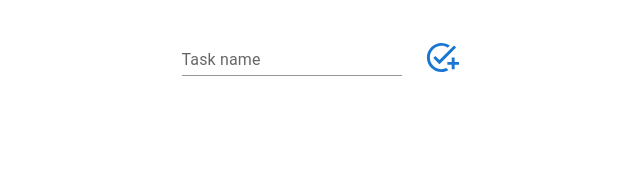
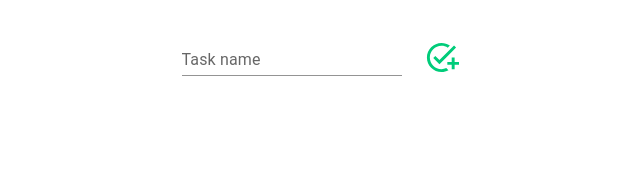
Before and after one commit to AdiBadea/baseline-todo, a React (Create React App) app: page / in a window 1280 px wide. Shown: the top 174 px of the page, without its empty margins (314-954 px from the left). Built offline with nearby package versions, Linux system fonts and the light colour scheme.

Commit message:
Added theme

```diff
--- a/src/App.tsx
+++ b/src/App.tsx
@@ -7,10 +7,15 @@ import { TaskListStoreProvider } from "./context/TaskListStore";
 import TasklistReducer, {
   taskListStoreInitialState
 } from "./context/TaskListReducer";
+/** MUI */
+import { createTheme, ThemeProvider } from "@mui/material/styles";
 /** Utility */
 import { localStorageWorker } from "./common/commonFunctions";
-/** Stylesheet */
+/** Style */
+import CustomTheme from "./common/CustomTheme";
 import "./styles.css";
+
+const CustomMuiTheme = createTheme(CustomTheme);
 
 export default function App() {
   useEffect(() => {
@@ -18,13 +23,13 @@ export default function App() {
   }, []);
 
   return (
-    <div>
+    <ThemeProvider theme={CustomMuiTheme}>
       <TaskListStoreProvider
         initialState={taskListStoreInitialState}
         reducer={TasklistReducer}
       >
         <DashboardPage />
       </TaskListStoreProvider>
-    </div>
+    </ThemeProvider>
   );
 }
--- /dev/null
+++ b/src/common/CustomTheme.ts
@@ -0,0 +1,35 @@
+const primaryColor: string = "#00cc7a";
+const secondaryColor: string = "#ff8000";
+
+interface ITheme {
+  palette: {
+    type?: string;
+    primary: {
+      light?: string;
+      main: string;
+      dark?: string;
+      contrastText?: string;
+    };
+    secondary: {
+      light?: string;
+      main: string;
+      dark?: string;
+      contrastText?: string;
+    };
+  };
+  // Expand as theme evolves...
+}
+
+const CustomTheme: ITheme = {
+  palette: {
+    type: "light",
+    primary: {
+      main: primaryColor
+    },
+    secondary: {
+      main: secondaryColor
+    }
+  }
+};
+
+export default CustomTheme;
--- a/src/pages/DashboardPage/DashboardPage.tsx
+++ b/src/pages/DashboardPage/DashboardPage.tsx
@@ -1,5 +1,4 @@
-import React from "react";
-
+/** Sections */
 import NewTaskSection from "./NewTaskSection/NewTaskSection";
 import TaskListSection from "./TaskListSection/TaskListSection";
 
```
